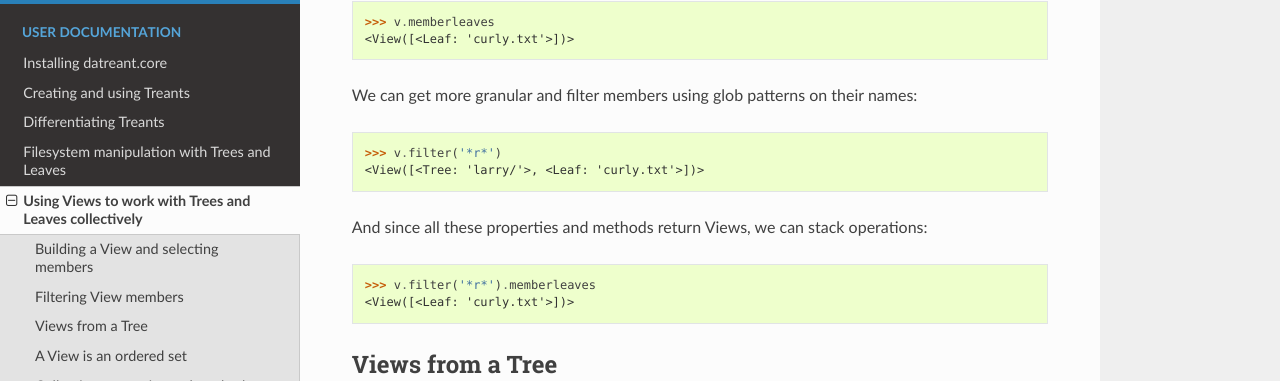
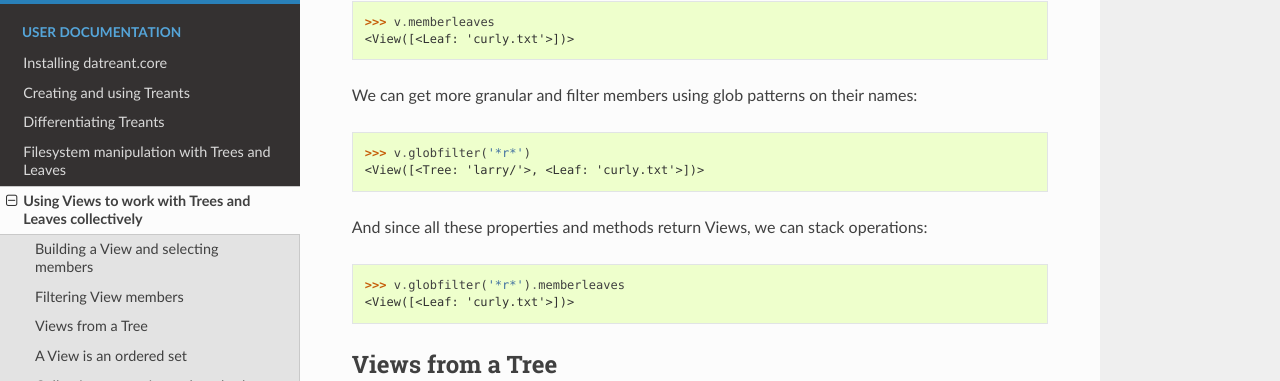
Before and after one commit to datreant/datreant, a Sphinx documentation site: the page built from docs/views.rst, in a window 1280 px wide and 900 px high, scrolled down 1480 px. Shown: the part 114-495 px from the top of the window. Built offline with Sphinx 7.4.7 and the Read the Docs theme 2.0.0, drawn with Linux system fonts in a browser that asks for light colours; the version number is read from the project's files by our own code.

Commit message:
Doc fix for View.filter -> View.globfilter.
This last minute change to the library wasn't followed up with a fix to
the docs.

```diff
--- a/docs/views.rst
+++ b/docs/views.rst
@@ -72,13 +72,13 @@ Or only the Leaves? ::
 
 We can get more granular and filter members using glob patterns on their names::
 
-    >>> v.filter('*r*')
+    >>> v.globfilter('*r*')
     <View([<Tree: 'larry/'>, <Leaf: 'curly.txt'>])>
 
 And since all these properties and methods return Views, we can stack
 operations::
 
-    >>> v.filter('*r*').memberleaves
+    >>> v.globfilter('*r*').memberleaves
     <View([<Leaf: 'curly.txt'>])>
 
 
```
